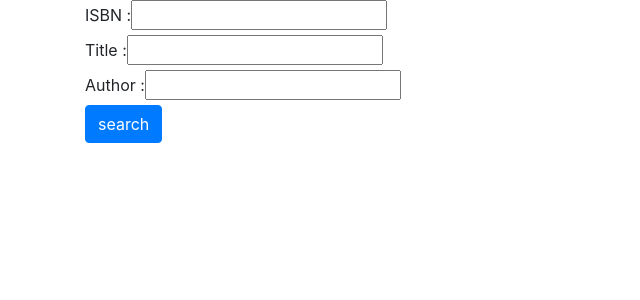
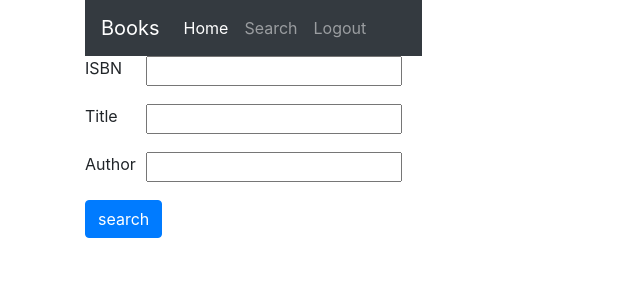
Before and after one commit to Sim4n6/books-review-flsk, a Flask app: page /search in a window 1280 px wide. Shown: the top 300 px of the page, without its empty margins (0-640 px from the left). Run offline with Flask 2, Linux system fonts and the light colour scheme; the visitor is signed in with stand-in values (Sample User, id 1); some libraries are stand-ins or nearby versions.

Commit message:
FTR added support for Bootstrap4

```diff
--- a/application.py
+++ b/application.py
@@ -28,10 +28,10 @@ db = scoped_session(sessionmaker(bind=engine))
 @app.route("/")
 def index():
     if session.get("email") is None:
-        return render_template("index.html", logged_out=True)
+        return render_template("index.html")
 
     if session.get("email") is not None:
-        return render_template("index.html", logged_out=False)
+        return render_template("index.html")
 
 
 @app.route("/register", methods=["POST", "GET"])
@@ -50,7 +50,7 @@ def register():
             flash(f"An account is already there with the email : {email}")
         return redirect(url_for("index"))
 
-    return render_template("register.html")
+    return render_template("auth/register.html")
 
 
 @app.route("/login", methods=["POST", "GET"])
@@ -69,7 +69,7 @@ def login():
             flash("It Does not Match :(")
         #return redirect(url_for("index"))
 
-    return render_template("login.html")
+    return render_template("auth/login.html")
 
 
 @app.route("/logout")
@@ -153,7 +153,7 @@ def book(bid=None):
 
         return render_template("book.html", book=book_w_author, bid=bid, goodreads=goodreads, review_previous_note=review_previous_note[0], review_previsous_text=review_previous_note[1])
     else:
-        return redirect(url_for("index", logged_out=True))
+        return redirect(url_for("index"))
 
 
 @app.route("/api", methods=["GET"])
--- a/templates/login.html
+++ b/templates/auth/login.html
@@ -3,10 +3,6 @@
 {% block title %}Register{%endblock title%}
 
 {% block content %}
-
-{% for message in get_flashed_messages() %}
-    <span class="alert alert-primary">{{ message }}</span>
-{% endfor %}
 
 <form action="{{ url_for('login') }}" method="POST">
     <fieldset>
--- a/templates/layout.html
+++ b/templates/layout.html
@@ -13,11 +13,19 @@
 
 <body>
 
+
+
     <div class="container">
         <div class="row">
             <!--<div class="col-sm">
             </div>-->
-            <div class="col">
+            <div class="col-md-auto">
+                {% include "menu.html" %}
+
+                {% for message in get_flashed_messages() %}
+                    <span class="alert alert-primary">{{ message }}</span>
+                {% endfor %}
+
                 {% block content %}{% endblock content %}
             </div>
             <!--<div class="col-sm">
--- /dev/null
+++ b/templates/menu.html
@@ -0,0 +1,32 @@
+<nav class="navbar navbar-expand-md navbar-dark bg-dark">
+  <a class="navbar-brand" href="{{ url_for('index') }}">Books</a>
+  <button class="navbar-toggler" type="button" data-toggle="collapse" data-target="#navbarSupportedContent" aria-controls="navbarSupportedContent" aria-expanded="false" aria-label="Toggle navigation">
+    <span class="navbar-toggler-icon">ggg</span>
+  </button>
+
+  <div class="collapse navbar-collapse" id="navbarSupportedContent">
+    <ul class="navbar-nav mr-auto">
+
+      <li class="nav-item active">
+        <a class="nav-link" href="{{ url_for('index') }}">Home <span class="sr-only">(current)</span></a>
+      </li>
+
+      {% if session.get("email") %}
+          <li class="nav-item">
+            <a class="nav-link" href="{{ url_for('search') }}">Search</a>
+          </li>
+          <li class="nav-item">
+            <a class="nav-link" href="{{ url_for('logout') }}">Logout</a>
+          </li>
+          {% else %}
+          <li class="nav-item">
+              <a class="nav-link" href="{{ url_for('login') }}">Login</a>
+            </li>
+            <li class="nav-item">
+              <a class="nav-link" href="{{ url_for('register') }}">Register</a>
+            </li>
+
+      {% endif%}
+    </ul>
+  </div>
+</nav>
--- a/templates/search.html
+++ b/templates/search.html
@@ -1,36 +1,78 @@
-{% extends "layout.html" %} {% block title %}Search{%endblock title%} {% block
-content %}
+{% extends "layout.html" %}
+
+{% block title %}Search{%endblock title%}
+
+{% block content %}
+<div>
 <form action="/search" method="POST">
-    <label>ISBN :</label><input name="isbn" /><br />
-    <label>Title :</label><input name="title" /><br />
-    <label>Author :</label><input name="author" /><br />
+    <div class="form-group row">
+        <label class="col-sm-2">ISBN</label>
+        <div class="col-sm-10"><input name="isbn" /></div>
+    </div>
+    <div class="form-group row">
+        <label class="col-sm-2">Title</label>
+        <div class="col-sm-10"><input name="title" /></div>
+    </div>
+    <div class="form-group row">
+        <label class="col-sm-2">Author</label>
+        <div class="col-sm-10"><input name="author" /></div>
+    </div>
     <button class="btn btn-primary">search</button>
 </form>
+</div>
+{% if books_by_isbn %}
 
-{% if books_by_isbn %}
-<ul>
 {% for book in books_by_isbn %}
-    <li>{{ book.isbn }} - {{ book.title }} - {{ book.year }} - {{ book.name }} <a href="{{ url_for('book', bid=book.id) }}">link</a></li>
+    <div class="card">
+            <div class="card-body">
+              <h5 class="card-title text-muted">{{ book.title }}</h5>
+              <p class="card-text"><ul>
+                  <li>Author : {{ book.name }}</li>
+                  <li>Year : {{ book.year }}</li>
+                  <li>ISBN : {{ book.isbn }}</li>
+              </ul></p>
+              <a href="{{ url_for('book', bid=book.id) }}" class="card-link">link</a>
+            </div>
+          </div>
 {% endfor %}
-</ul>
+
 
 {% endif %}
 
 {% if books_by_title %}
-<ul>
 {% for book in books_by_title %}
-    <li>{{ book.isbn }} - {{ book.title }} - {{ book.year }} - {{ book.name }} <a href="{{ url_for('book', bid=book.id) }}">link</a></li>
+<div class="card">
+        <div class="card-body">
+          <h5 class="card-title text-muted">{{ book.title }}</h5>
+          <p class="card-text"><ul>
+              <li>Author : {{ book.name }}</li>
+              <li>Year : {{ book.year }}</li>
+              <li>ISBN : {{ book.isbn }}</li>
+          </ul></p>
+          <a href="{{ url_for('book', bid=book.id) }}" class="card-link">link</a>
+        </div>
+      </div>
 {% endfor %}
-</ul>
+
 
 {% endif %}
 
 {% if books_by_author %}
-<ul>
+
 {% for book in books_by_author %}
-    <li>{{ book.isbn }} - {{ book.title }} - {{ book.year }} - {{ book.name }} <a href="{{ url_for('book', bid=book.id) }}">link</a></li>
+<div class="card">
+        <div class="card-body">
+          <h5 class="card-title text-muted">{{ book.title }}</h5>
+          <p class="card-text"><ul>
+              <li>Author : {{ book.name }}</li>
+              <li>Year : {{ book.year }}</li>
+              <li>ISBN : {{ book.isbn }}</li>
+          </ul></p>
+          <a href="{{ url_for('book', bid=book.id) }}" class="card-link">link</a>
+        </div>
+      </div>
 {% endfor %}
-</ul>
+
 
 {% endif %}
 
```
Also changed, not shown: templates/index.html (+5 -22 lines), templates/auth/register.html (renamed from templates/register.html).
